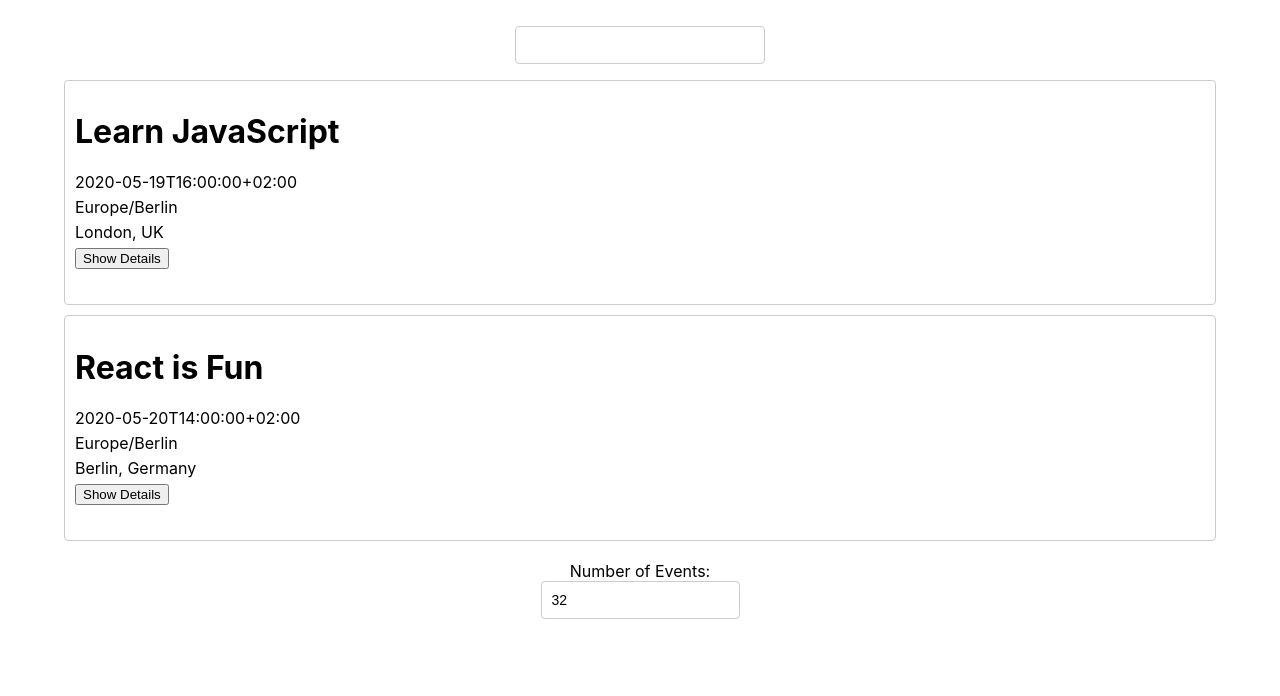
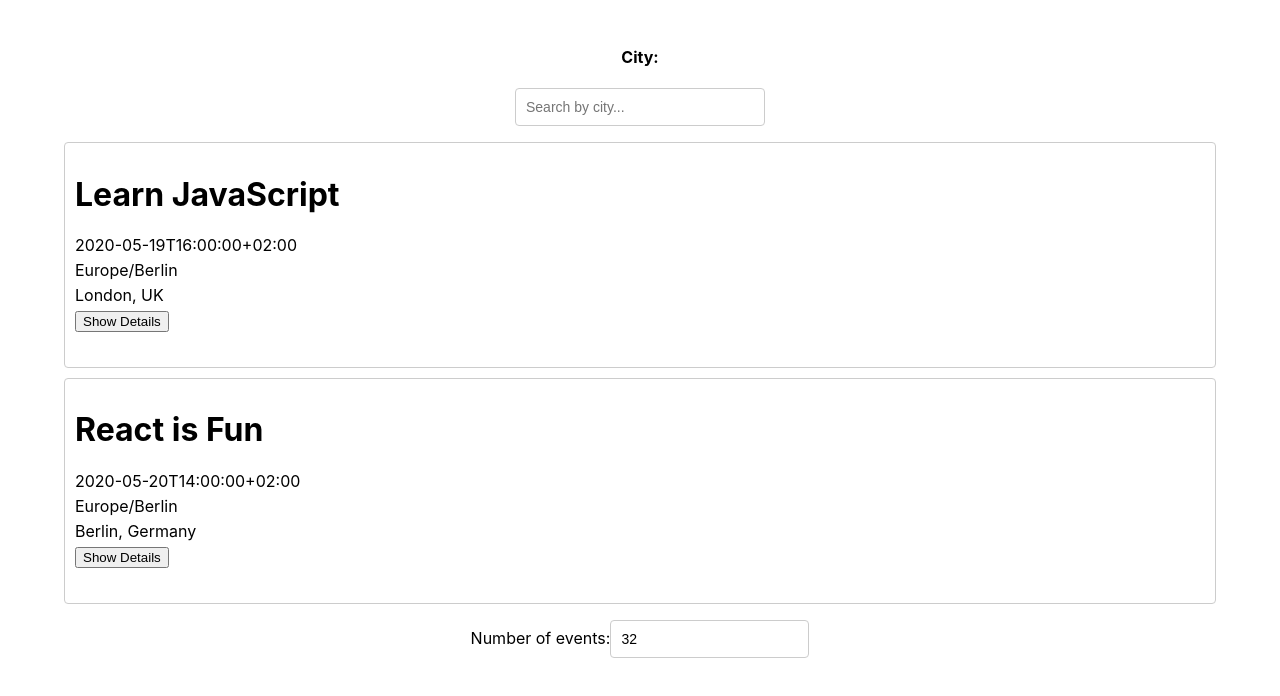
Before and after one commit to christopherinvans/meet, a React (Create React App) app: page / in a window 1280 px wide. Shown: the top 696 px of the page. Built offline with nearby package versions, Linux system fonts and the light colour scheme.

Commit message:
Revert "update"
This reverts commit f062fe61fa80832399608c6b78c72d231c6e8a9b.

```diff
--- a/src/CitySearch.js
+++ b/src/CitySearch.js
@@ -1,30 +1,31 @@
-import React, { Component } from 'react';
-import { InfoAlert } from './Alert';
+import React, { Component } from "react";
+import { InfoAlert } from "./Alert";
 
 class CitySearch extends Component {
   state = {
-    locations: this.props.locations,
-    query: '',
+    query: "",
     suggestions: [],
-    showSuggestions:false
+    showSuggestions: false,
+    infoText: "",
   };
 
   handleInputChanged = (event) => {
     const value = event.target.value;
-    this.setState({showSuggestions:true});
+    this.setState({ showSuggestions: true });
     const suggestions = this.props.locations.filter((location) => {
       return location.toUpperCase().indexOf(value.toUpperCase()) > -1;
     });
     if (suggestions.length === 0) {
-      return this.setState({
+      this.setState({
         query: value,
-        infoText: 'We can not find the city you are looking for. Please try another city',
+        infoText:
+          "We cannot find the city you are looking for. Please try another city",
       });
     } else {
       return this.setState({
         query: value,
         suggestions,
-        infoText:''
+        infoText: "",
       });
     }
   };
@@ -33,26 +34,44 @@ class CitySearch extends Component {
     this.setState({
       query: suggestion,
       suggestions: [],
-      showSuggestions:false,
-      infoText:''
+      showSuggestions: false,
+      infoText: "",
     });
     this.props.updateEvents(suggestion);
   };
 
+  getSuggestionsStyle = () => {
+    return this.state.showSuggestions
+      ? {
+          top: this.state.infoText === "" ? "48px" : "70px",
+        }
+      : { opacity: 0 };
+  };
+
+  hideSuggestions = () => {
+    this.setState({
+      showSuggestions: false,
+    });
+  };
+
   render() {
     return (
-      <div className='CitySearch'>
-      <InfoAlert text={this.state.infoText} />
+      <div className="CitySearch">
+        <InfoAlert text={this.state.infoText} />
+        <h4 className="number-title">City:</h4>
         <input
-          type='text'
-          className='city'
+          type="text"
+          className="city"
+          placeholder="Search by city..."
           value={this.state.query}
           onChange={this.handleInputChanged}
+          onFocus={() => {
+            this.setState({ showSuggestions: true });
+          }}
         />
         <ul
-          className={
-            this.state.showSuggestions ? 'suggestions showSuggestions' : 'display-none'
-          }
+          className="suggestions"
+          style={this.state.showSuggestions ? {} : { display: "none" }}
         >
           {this.state.suggestions.map((suggestion) => (
             <li
@@ -62,7 +81,7 @@ class CitySearch extends Component {
               {suggestion}
             </li>
           ))}
-          <li onClick={() => this.handleItemClicked('all')}>
+          <li key="all" onClick={() => this.handleItemClicked("all")}>
             <b>See all cities</b>
           </li>
         </ul>
--- a/src/NumberOfEvents.js
+++ b/src/NumberOfEvents.js
@@ -1,42 +1,50 @@
 
 import React, { Component } from "react";
 import { ErrorAlert } from "./Alert";
-class NumberOfEvents extends Component {
-  state = {
-    numberOfEvents: 32,
+
+ class NumberOfEvents extends Component {
+   state = {
+    num: 32,
+   errorText: "",
   };
 
-  handleInputChanged = (event) => {
-    const value = event.target.value;
-    this.props.updateEvents(null, value);
-    this.setState({ numberOfEvents: value });
-
-    if (value < 1) {
+  changeNum = (value) => {
+    if (value < 1 || value > 32) {
       this.setState({
-        infoText: "Select number from 1 to 32",
+        errorText: "Select number from 1 to 32",
+        num: value
       });
     } else {
       this.setState({
-        infoText: "",
+        errorText: "",
+        num: value
       });
     }
-  };
+    this.props.updateNumberOfEvents(undefined, value);
+  }
+
+  componentDidMount() {
+    this.setState({ num: this.props.num || 32 });
+  }
 
   render() {
-    const { numberOfEvents } = this.state;
+    const { num, errorText } = this.state;
+
     return (
-      <div className="numberOfEvents">
-        <label>Number of Events: </label>
-        <input
-          type="text"
-          id="numberOfEvents__input"
-          value={numberOfEvents}
-          onChange={this.handleInputChanged}
-        />
-        <ErrorAlert text={this.state.infoText} />
+      <div>
+        <ErrorAlert text={errorText} />
+        <label>
+          Number of events:
+          <input
+            className="num"
+            type="number"
+            value={num}
+            onChange={(event) => this.changeNum(event.target.value)}
+          ></input>
+        </label>
       </div>
     );
   }
 }
 
-export default NumberOfEvents;
+ export default NumberOfEvents;
```
